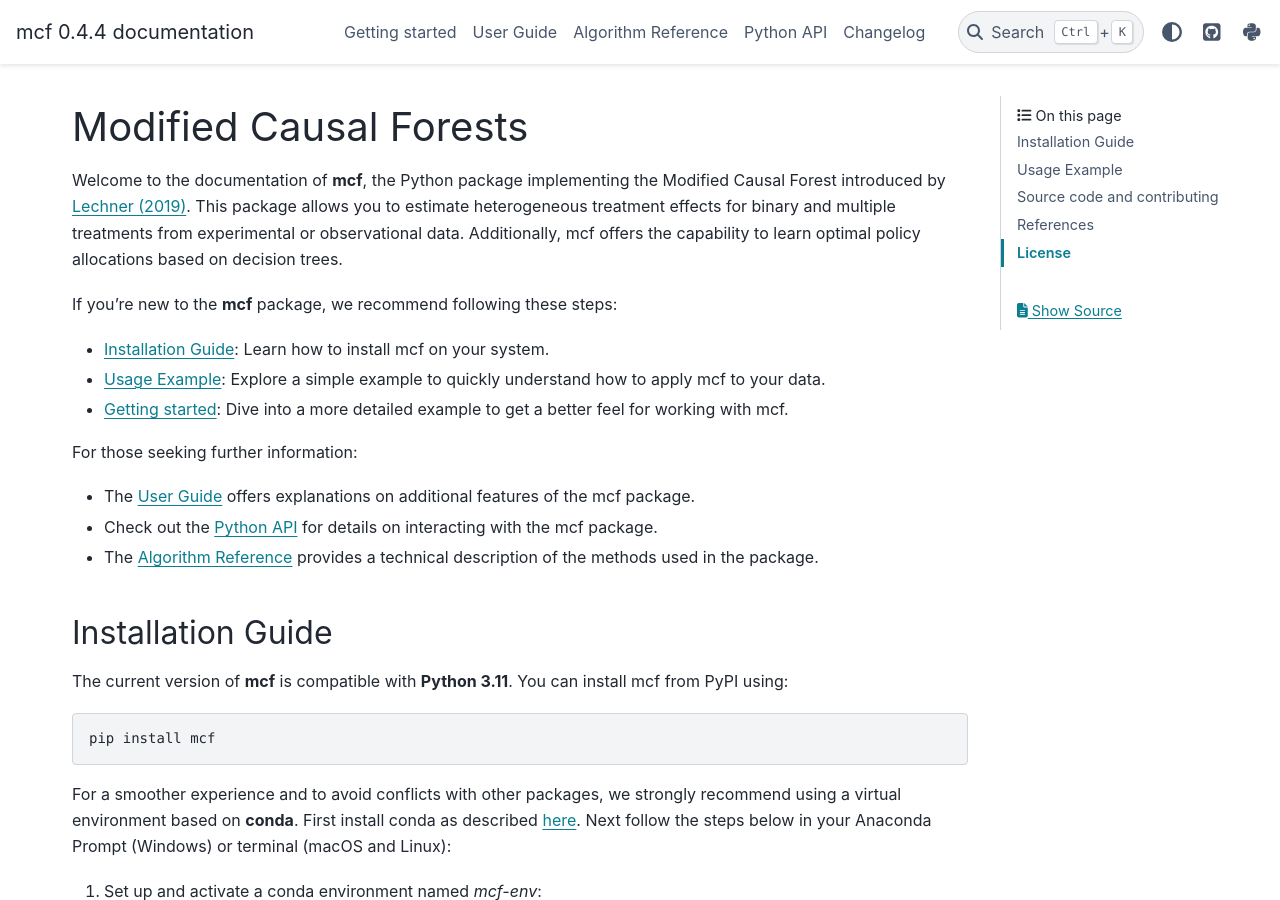
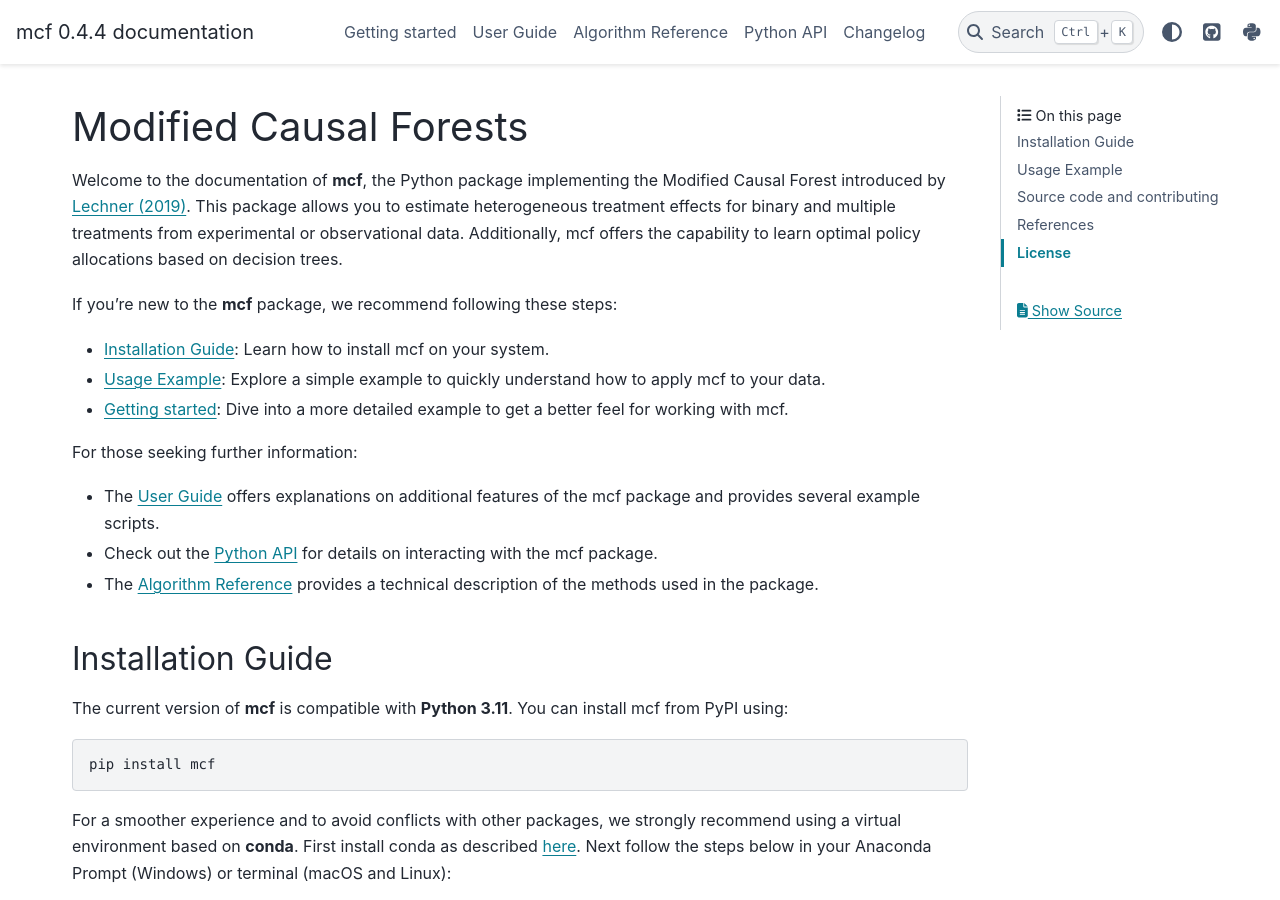
Before and after one commit to MCFpy/mcf, a Sphinx documentation site: the page built from docs/source/index.rst, in a window 1280 px wide and 900 px high. Built offline with Sphinx 7.4.7 and the PyData theme 0.15.4, drawn with Linux system fonts in a browser that asks for light colours.

Commit message:
Update links to user guide

```diff
--- a/docs/source/getting_started.rst
+++ b/docs/source/getting_started.rst
@@ -273,6 +273,6 @@ Next steps
 
 The following are great sources to learn even more about the **mcf** package:
 
-- The :doc:`user_guide` offers explanations on additional features of the mcf package.
+- The :doc:`user_guide` offers explanations on additional features of the mcf package and provides several example scripts.
 - Check out the :doc:`python_api` for details on interacting with the mcf package.
 - The :doc:`algorithm_reference` provides a technical description of the methods used in the package.
--- a/docs/source/index.rst
+++ b/docs/source/index.rst
@@ -11,7 +11,7 @@ If you're new to the **mcf** package, we recommend following these steps:
 
 For those seeking further information:
 
-- The :doc:`user_guide` offers explanations on additional features of the mcf package.
+- The :doc:`user_guide` offers explanations on additional features of the mcf package and provides several example scripts.
 - Check out the :doc:`python_api` for details on interacting with the mcf package.
 - The :doc:`algorithm_reference` provides a technical description of the methods used in the package.
 
```
